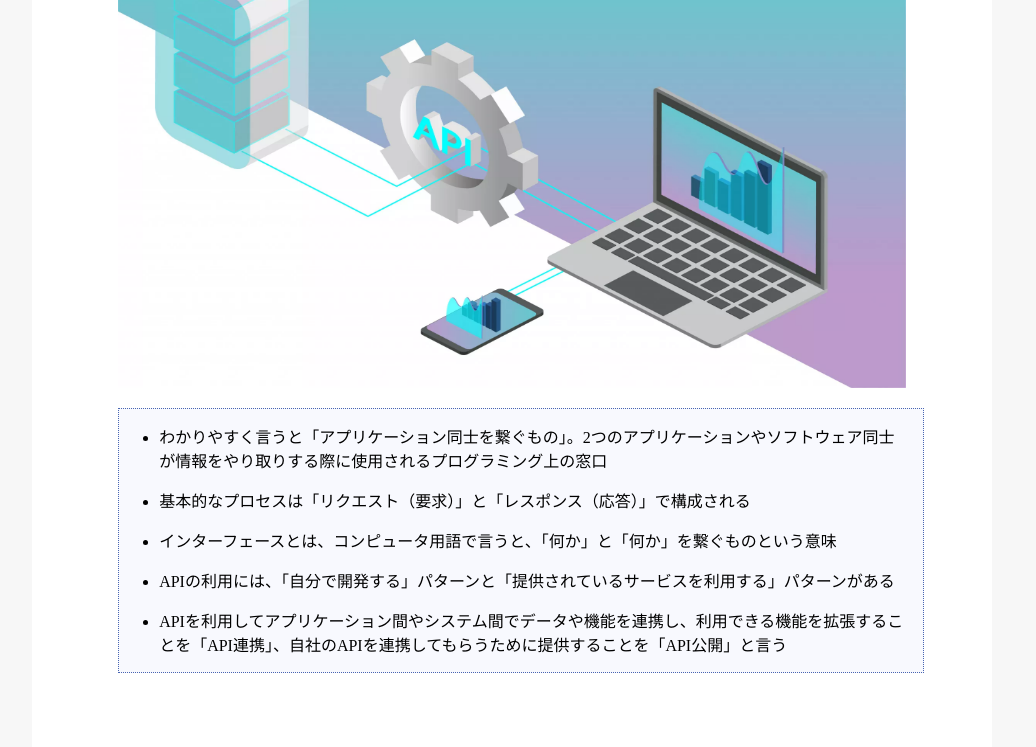
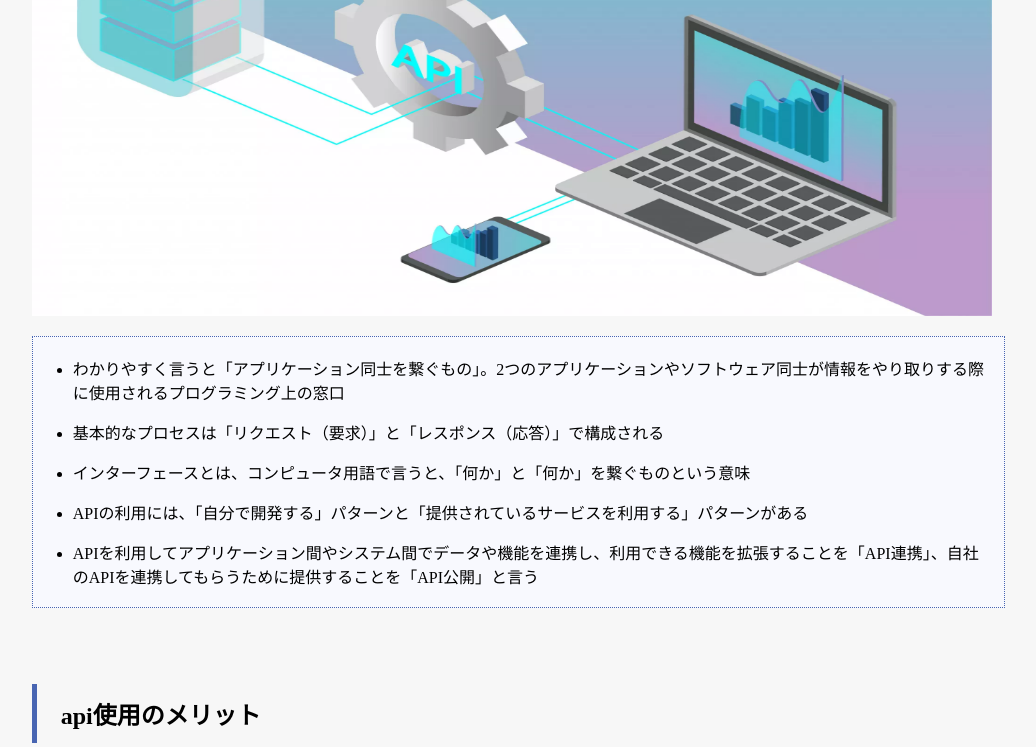
Before and after one commit to ima-yusuke/varinterview, a Next.js app: page /api in a window 1280 px wide. Shown: the part 625-1372 px from the top of the page, without its empty margins (128-1164 px from the left). Built offline with nearby package versions, Linux system fonts and the light colour scheme.

Commit message:
responsive updated

```diff
--- a/app/components/frame-component/frame-component.module.scss
+++ b/app/components/frame-component/frame-component.module.scss
@@ -1,35 +1,21 @@
 // 全てに共通するcssはここに書く
+@media screen and (min-width: 200px) {
   .div {
-
-    // 記事の外側の余白
     background-color: rgb(247, 247, 247);
-    padding-left: 12%;
-    padding-right: 12%;
-    padding-top: 5%;
-    padding-bottom: 5%;
-
-    // 記事の中側の白い所
-    div {
-      padding-left:9%;
-      padding-right:9%;
-      padding-top: 8%;
-      padding-bottom: 8%;
-      background-color: white;
-    }
-
     // 記事の一番上のタイトル
-    h1{
+    h1 {
       text-align: center;
       padding-bottom: 3%;
-      color: rgb(123,123,123);
+      color: rgb(123, 123, 123);
     }
 
     // 記事のarticleを囲ってる親
-    section{
+    section {
       display: flex;
       flex-direction: column;
       row-gap: 5vh;
     }
+
 
     ul {
       background-color: rgb(248, 249, 254);
@@ -43,17 +29,19 @@
       width: 95%;
     }
 
-    img{
+    img {
       width: 100%;
     }
 
     // 文字列で強調したいところ
-    b{
+    b {
       color: red;
     }
   }
 
-.logincss{
+
+
+  .logincss {
     background-color: rgb(247, 247, 247);
     padding-left: 35%;
     padding-right: 35%;
@@ -62,16 +50,29 @@
 
     // 記事の中側の白い所
     div {
-    padding-left:9%;
-    padding-right:9%;
+      padding-left: 9%;
+      padding-right: 9%;
       padding-top: 8%;
       padding-bottom: 8%;
       background-color: white;
     }
 
-  h1{
+    h1 {
       text-align: center;
       padding-bottom: 3%;
-    color: rgb(123,123,123);
+      color: rgb(123, 123, 123);
     }
   }
+
+}
+@media (min-width: 600px) {
+}
+@media (min-width: 1000px) {
+  .div {
+    // 記事の外側の余白
+    padding-left: 12%;
+    padding-right: 12%;
+    padding-top: 5%;
+    padding-bottom: 5%;
+  }
+}
```
Also changed, not shown: app/page.module.scss (+21 -5 lines). Lines whose indentation alone changed are shown as unchanged.
